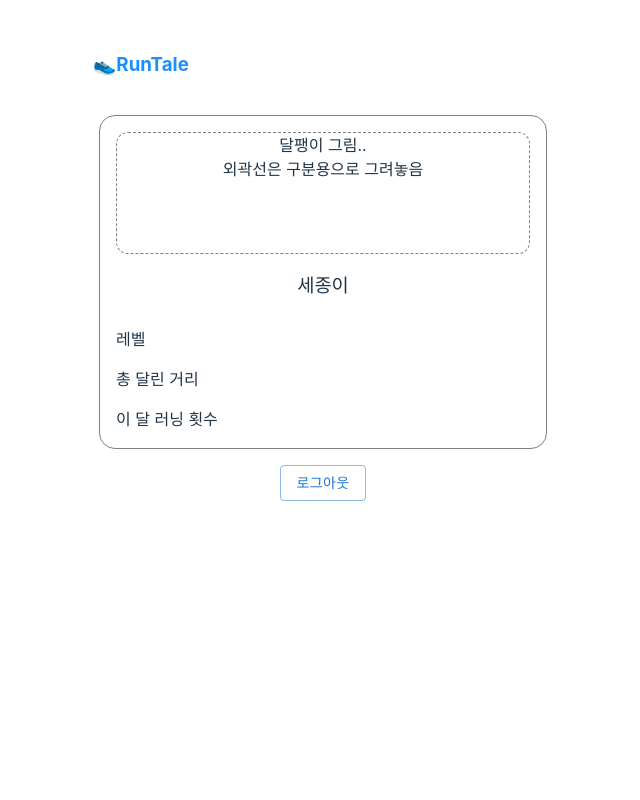
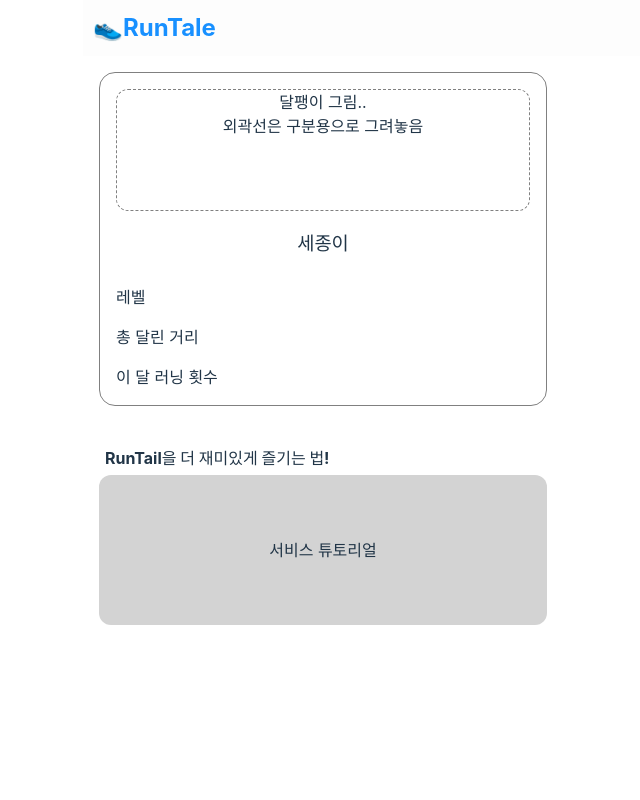
Before and after one commit to sungpaks/Runtale_FE_v2, a React (Vite) app: page /home in a window 1280 px wide. Shown: the top 800 px of the page, without its empty margins (317-957 px from the left). Built offline with nearby package versions, Linux system fonts and the light colour scheme; sample sign-in values are in the browser's storage.

Commit message:
[update] 상단 타이틀 바 수정

```diff
--- a/src/App.css
+++ b/src/App.css
@@ -5,7 +5,7 @@
 	min-height: 100vh;
 	width: 100%;
 	position: relative;
-	top: 2rem;
+	top: 3.5rem;
 }
 
 .logo {
--- a/src/layouts/Layout/Layout.tsx
+++ b/src/layouts/Layout/Layout.tsx
@@ -1,3 +1,10 @@
+import TitleBar from "./title-bar/TitleBar";
+
 export default function Layout({ children }) {
-	return <>{children}</>;
+	return (
+		<>
+			<TitleBar hasPreviousButton={false} />
+			{children}
+		</>
+	);
 }
--- a/src/layouts/Layout/title-bar/TitleBar.css
+++ b/src/layouts/Layout/title-bar/TitleBar.css
@@ -3,12 +3,19 @@
 }
 
 .title-bar {
-	position: fixed 0 0;
+	display: flex;
+	position: fixed;
+	top: 0;
+	z-index: 1;
 	text-align: left;
+	align-items: center;
+	padding-left: 10px;
+	height: 3.5rem;
+	width: 100%;
+	color: var(--blue);
+	background-color: rgb(253 253, 253);
+}
 
+.title-bar h2 {
 	margin: 0;
-	height: 3rem;
-	width: 100%;
-	padding-left: 10px;
-	color: var(--blue);
 }
--- a/src/layouts/Layout/title-bar/TitleBar.tsx
+++ b/src/layouts/Layout/title-bar/TitleBar.tsx
@@ -8,7 +8,7 @@
 	return (
 		<div className="title-bar">
 			{hasPreviousButton ? <div>^</div> : undefined}
-			<h3>👟RunTale</h3>
+			<h2>👟RunTale</h2>
 		</div>
 	);
 }
--- a/src/pages/home/Home.tsx
+++ b/src/pages/home/Home.tsx
@@ -4,6 +4,7 @@
 import AuthContext from "../../context/AuthContext";
 import requestApi from "../../api/api";
 import Profile from "./profile/Profile";
+import Tutorial from "./tutorial/Tutorial";
 
 export default function Home() {
 	const { userId, setUserId } = useContext(AuthContext);
@@ -18,12 +19,13 @@
 	};
 
 	return (
-		<div>
-			<TitleBar hasPreviousButton={false} />
+		<Box p={2}>
 			<Profile />
+			<Tutorial />
+			<Box height="400px"></Box>
 			<Button variant="outlined" onClick={handleLogout}>
 				로그아웃
 			</Button>
-		</div>
+		</Box>
 	);
 }
--- a/src/pages/home/profile/Profile.tsx
+++ b/src/pages/home/profile/Profile.tsx
@@ -9,7 +9,6 @@
 		<Box
 			component="section"
 			sx={{
-				m: 2,
 				pt: 2,
 				pb: 2,
 				border: "1px solid gray",
--- /dev/null
+++ b/src/pages/home/tutorial/Tutorial.tsx
@@ -0,0 +1,23 @@
+import { Box } from "@mui/material";
+import Title from "../../../components/Title";
+
+export default function Tutorial() {
+	return (
+		<Box mt={5} textAlign="left">
+			<Title level={4}>RunTail을 더 재미있게 즐기는 법!</Title>
+			<Box
+				display="flex"
+				sx={{
+					height: "150px",
+					alignItems: "center",
+					justifyContent: "center",
+					backgroundColor: "lightgray",
+					borderRadius: 3,
+					m: 0,
+				}}
+			>
+				서비스 튜토리얼
+			</Box>
+		</Box>
+	);
+}
```
Also changed, not shown: src/pages/root/Root.tsx (deleted, +0 -26 lines).
